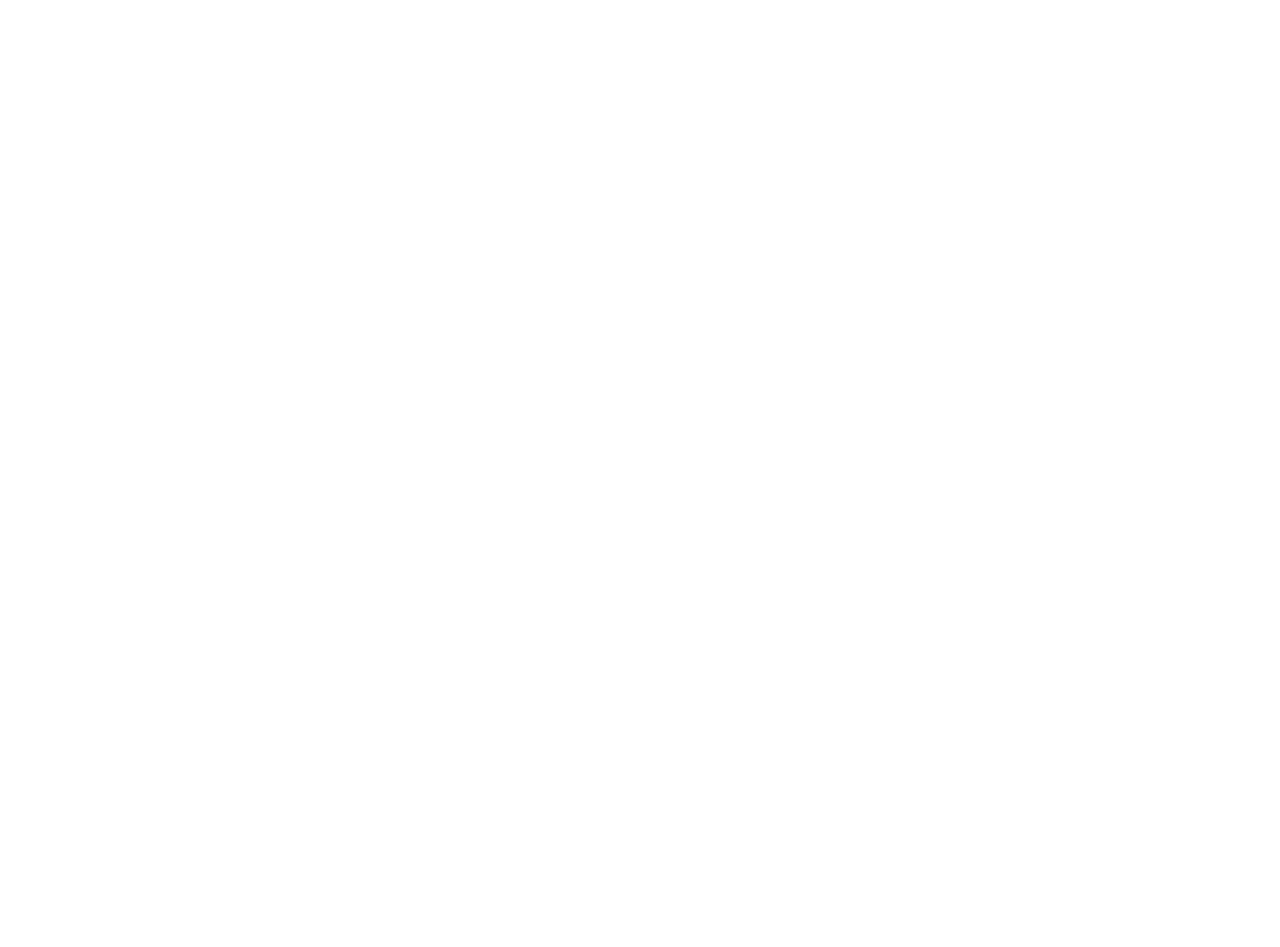
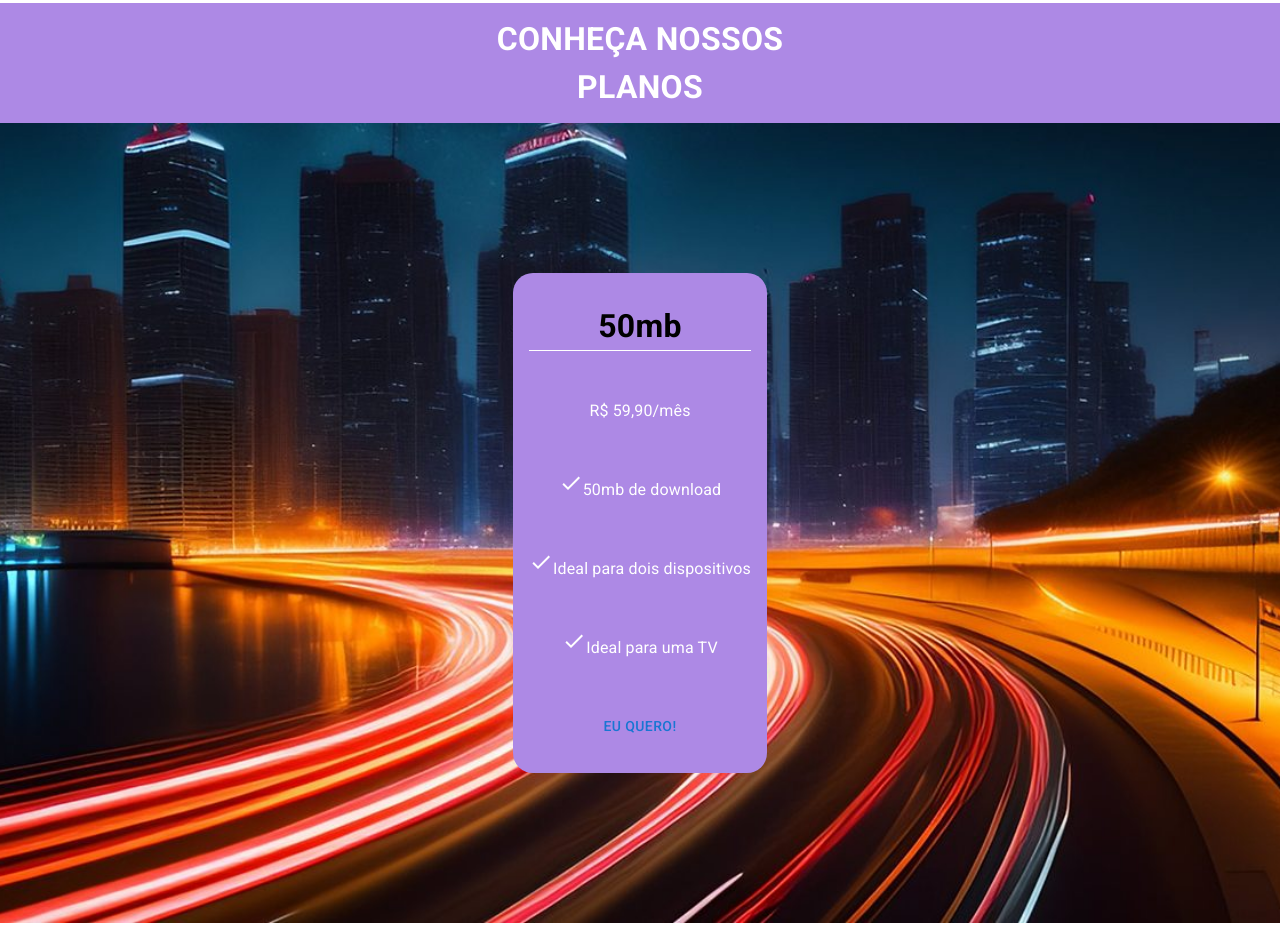
Before and after one commit to gabrielcampoos/ola-telecom, a React (Vite) app: page /ola-telecom in a window 1280 px wide. Shown: the part 1100-2047 px from the top of the page. Before the commit the page ends 1079 px from the top, so only its background shows below. Built offline with nearby package versions, Linux system fonts and the light colour scheme.

Commit message:
section plans

```diff
--- /dev/null
+++ b/src/pages/OlaTelecom/components/Plans/index.tsx
@@ -0,0 +1,102 @@
+import CheckIcon from '@mui/icons-material/Check';
+import { Box, Button, Grid, Typography } from '@mui/material';
+
+import Fundo from '../../../../assets/images/fundo.jpg';
+
+const Plans = () => {
+	return (
+		<Box width="100%" pt={3} pb={3}>
+			<Box
+				width="100% "
+				height="120px"
+				display="flex"
+				justifyContent="center"
+				alignItems="center"
+				sx={{
+					background: '#AD89E5',
+				}}
+			>
+				<Typography
+					fontSize="2rem"
+					textAlign="center"
+					color="white"
+					fontWeight="700"
+					position="absolute"
+				>
+					CONHEÇA NOSSOS
+					<br />
+					PLANOS
+				</Typography>
+			</Box>
+			<Box
+				width="100%"
+				height="800px"
+				display="flex"
+				justifyContent="center"
+				alignItems="center"
+				sx={{
+					background: `url(${Fundo})`,
+					backgroundPosition: 'center',
+					backgroundSize: 'cover',
+					backgroundRepeat: 'no-repeat',
+					backgroundAttachment: 'fixed',
+				}}
+			>
+				<Grid
+					spacing={{ xs: 2, md: 4 }}
+					columns={{ xs: 4, sm: 4, md: 12 }}
+					display="flex"
+					flexDirection="row"
+					justifyContent="center"
+					alignItems="center"
+				>
+					<Grid
+						item
+						height="500px"
+						display="flex"
+						justifyContent="center"
+						alignItems="center"
+						flexDirection="column"
+						color="#fff"
+						fontWeight="700"
+						sx={{
+							background: '#AD89E5',
+							borderRadius: 5,
+						}}
+						gap={6}
+						p={2}
+					>
+						<Typography
+							sx={{
+								color: '#000',
+								fontSize: '2rem',
+								width: '100%',
+								textAlign: 'center',
+								fontWeight: '700',
+								borderBottom: '1px solid #fff',
+							}}
+						>
+							50mb
+						</Typography>
+						<Typography>R$ 59,90/mês</Typography>
+						<Typography>
+							<CheckIcon />
+							50mb de download
+						</Typography>
+						<Typography>
+							<CheckIcon />
+							Ideal para dois dispositivos
+						</Typography>
+						<Typography>
+							<CheckIcon />
+							Ideal para uma TV
+						</Typography>
+						<Button>Eu quero!</Button>
+					</Grid>
+				</Grid>
+			</Box>
+		</Box>
+	);
+};
+
+export default Plans;
--- a/src/pages/OlaTelecom/index.tsx
+++ b/src/pages/OlaTelecom/index.tsx
@@ -1,5 +1,6 @@
 import ResponsiveAppBar from './components/AppBar';
 import GridInfo from './components/GridInfo';
+import Plans from './components/Plans';
 import Slider from './components/Slider';
 
 const OlaTelecom = () => {
@@ -8,6 +9,7 @@
 			<ResponsiveAppBar />
 			<Slider />
 			<GridInfo />
+			<Plans />
 		</>
 	);
 };
```
Also changed, not shown: src/assets/images/fundo.jpg (added).
